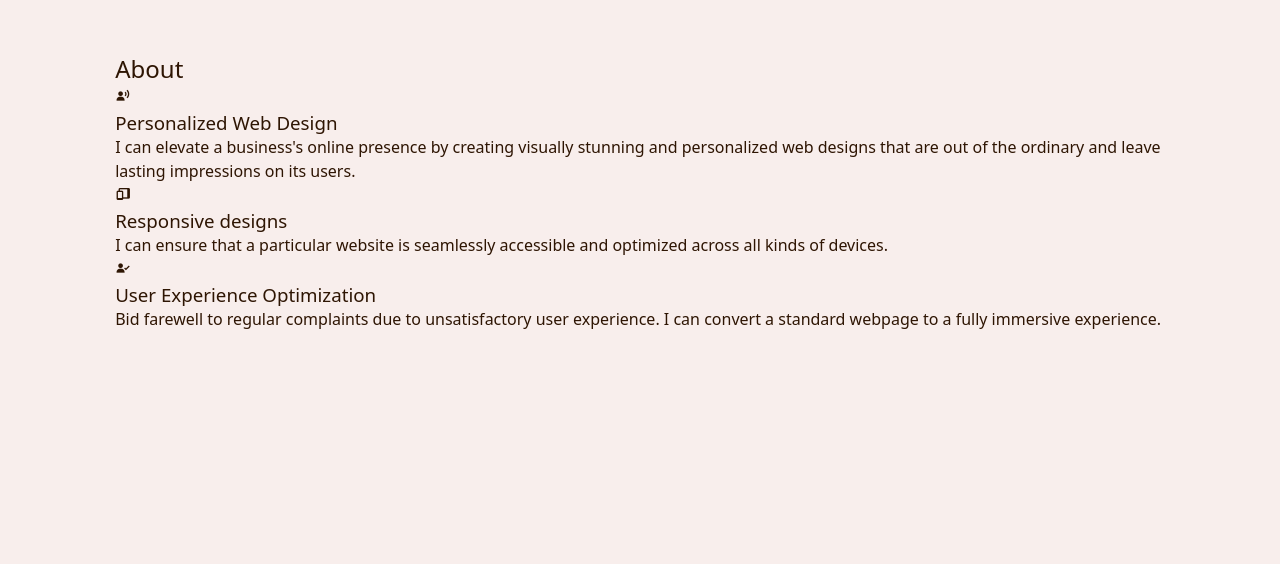
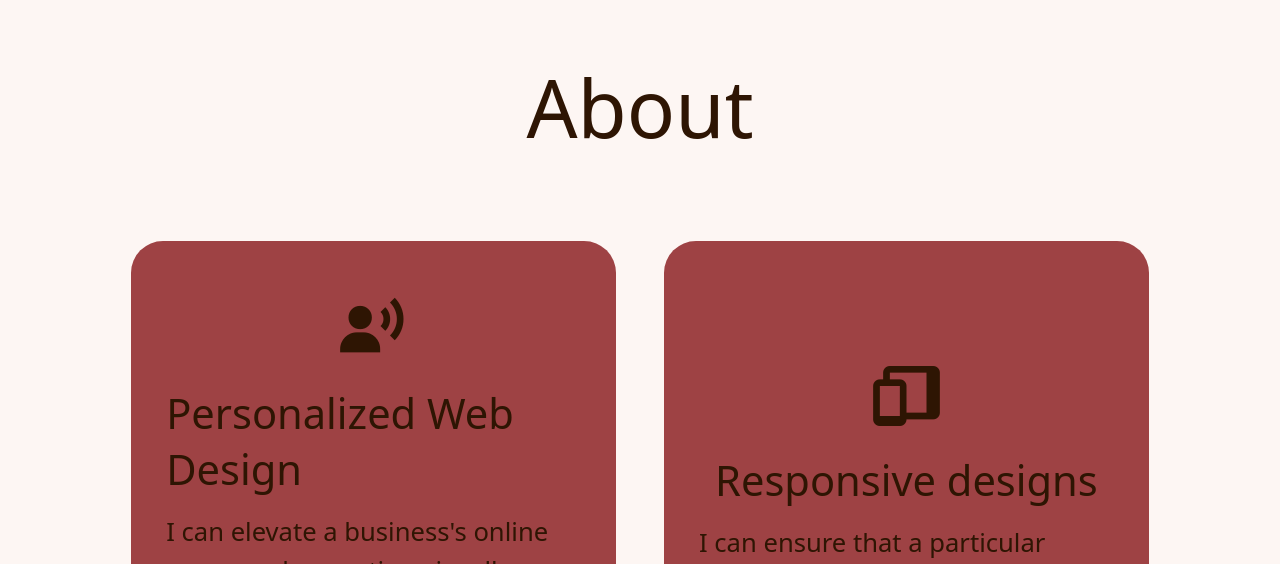
Before and after one commit to nat254/react_nat_portfolio, a React (Create React App) app: page / in a window 1280 px wide. Shown: the part 1196-1760 px from the top of the page. Built offline with nearby package versions, Linux system fonts and the light colour scheme; a web font is replaced by a local one.

Commit message:
feat(about): add css code for about section

```diff
--- a/public/index.html
+++ b/public/index.html
@@ -12,8 +12,6 @@
     <link rel="stylesheet" href="https://unicons.iconscout.com/release/v4.0.8/css/line.css">
 
 
-
-
   </head>
   <body>
     <div id="root"></div>
--- a/src/components/About/about.css
+++ b/src/components/About/about.css
@@ -0,0 +1,60 @@
+
+.heading{
+    text-align: center;
+    font-size: 5rem;
+}
+
+.services{
+    background-color:#FDF6F3;
+}
+
+.services h2{
+    margin-bottom: 5rem;
+}
+
+.service-container{
+    display: flex;
+    justify-content: center;
+    align-items: center;
+    flex-wrap: wrap;
+    gap: 1rem;
+}
+
+.service-container .service-card{
+    flex: 1 1 25%;
+    display: flex;
+    flex-direction: column;
+    align-items: center;
+    justify-content: center;
+    text-align:start;
+    background-color: var(--primary-color);
+    padding: 2rem;
+    height: 600px;
+    border-radius: 2rem;
+    border: 3px solid transparent;
+    cursor: pointer;
+    transition: 0.5s ease;
+    margin: 0 1rem;
+}
+
+.service-container .service-card:hover{
+    border: 3px solid var(--text-color);
+    background: var(--background-color);
+    transform: scale(1.02);
+    color: var(--text-color);
+}
+
+.service-card i{
+    font-size: 5rem;
+    color: var(--text-color);
+    margin-bottom: 1rem;
+}
+
+.service-card h3{
+    font-size: 2.6rem;
+}
+
+.service-card p{
+    font-size: 1.6rem;
+    margin: 1rem 0 3rem;
+}
```
